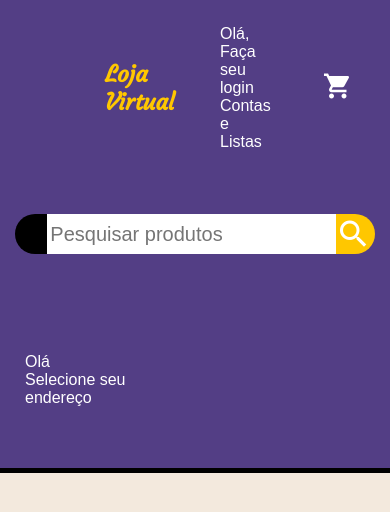
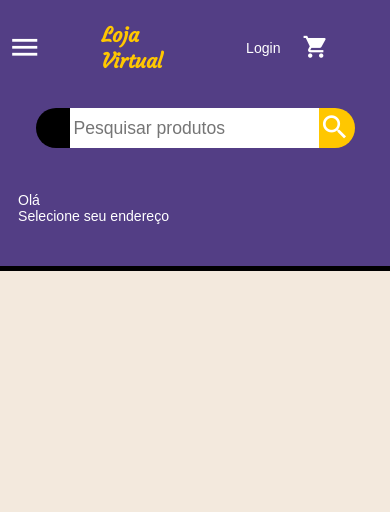
Before and after one commit to RamonBosi/Projetos-React, a React (Create React App) app in the folder projetos/: page / in a window 390 px wide. Shown: the top 512 px of the page. Built offline with nearby package versions, Linux system fonts and the light colour scheme.

Commit message:
Updating Responsiveness

```diff
--- a/projetos/src/GlobalStyles.js
+++ b/projetos/src/GlobalStyles.js
@@ -31,4 +31,10 @@ export const GlobalStyles = createGlobalStyle`
         color: var(--default-white);
         text-decoration: none;
     }
+
+    @media(max-width: 400px){
+        html{
+            font-size: 55%;
+        }
+    }
 `
--- a/projetos/src/components/Menu/index.js
+++ b/projetos/src/components/Menu/index.js
@@ -5,6 +5,7 @@ export default function MainMenu(){
     return(
         <Menu>
             <MenuContent>
+                <Icon>menu</Icon>
                 <Mark>
                     <h2>Loja Virtual</h2>
                 </Mark>
@@ -18,7 +19,7 @@ export default function MainMenu(){
                     <div><Icon>search</Icon></div>
                 </Search>
                 <AccountInformation>
-                    <a href = '#'>Olá, Faça seu login<br/>Contas e Listas</a>
+                    <a href = '#'>Login</a>
                     <a  href = '#'>Devoluções e <br/>Pedidos</a>
                     <a  href = '#'><Icon>shopping_cart</Icon></a>
                 </AccountInformation>
--- a/projetos/src/components/Menu/styles.js
+++ b/projetos/src/components/Menu/styles.js
@@ -4,20 +4,17 @@ const gridAreaNames = {
     Mark: 'Mark',
     Address: 'Address',
     Search: 'Search',
-    AccountInformation: 'AccountInformation',
-    gridTemplateArea(){
-        return `
-        ". ${this.Mark} ${this.AccountInformation} ${this.AccountInformation}"
-        "${this.Search} ${this.Search} ${this.Search} ${this.Search}"
-        "${this.Address} ${this.Address} . ."
-        `
-    }
+    AccountInformation: 'AccountInformation'
 }
 
 export const Menu = styled.header`
     background-color: var(--elements-background-color);
     padding: 15px;
     border-bottom: 5px solid var(--default-black);
+
+    @media(max-width: 400px){
+        padding: 8px;
+    }
 `
 
 export const MenuContent = styled.div`
@@ -25,11 +22,34 @@ export const MenuContent = styled.div`
     justify-content: space-around;
     align-items: center;
 
+    > span{
+        cursor: pointer;
+        display: none;
+        color: var(--default-white);
+        font-size: 3.8rem;
+    }
+
     @media(max-width: 400px){
+        height: 250px;
         display: grid;
         grid-template-columns: repeat(4, 1fr);
-        grid-template-rows: repeat(3, 1fr);
-        grid-template-areas: ${gridAreaNames.gridTemplateArea()};
+        grid-template-rows: repeat(3, 80px);
+        grid-template-areas: ${() => {
+
+            const {Mark, Address, Search, AccountInformation} = gridAreaNames
+
+            return `
+                ". ${Mark} ${AccountInformation} ${AccountInformation}"
+                "${Search} ${Search} ${Search} ${Search}"
+                "${Address} ${Address} ${Address} ."
+            `
+        }};
+        justify-items: center;
+
+        > span{
+            display: block;
+            justify-self: flex-start;
+        }
     }
 `
 
@@ -58,6 +78,7 @@ export const Address = styled.a`
 
     @media(max-width: 400px){
         grid-area: ${gridAreaNames.Address};
+        justify-self: flex-start;
     }
 `
 
@@ -66,8 +87,8 @@ export const Search = styled.div`
     height: 40px;
 
     > input{
+        width: 100%;
         font-size: 2rem;
-        width: 400px;
         outline: none;
         border: none;
         padding: 0 0 0 3px;
@@ -98,6 +119,7 @@ export const Search = styled.div`
 
     @media(max-width: 400px){
         grid-area: ${gridAreaNames.Search};
+        justify-self: center;
     }
 `
 
@@ -128,8 +150,12 @@ export const AccountInformation = styled.div`
    @media(max-width: 400px){
        grid-area: ${gridAreaNames.AccountInformation};
 
-        > a:nth-of-type(2){
-            display: none;
+        > a{
+            margin: 0;
+
+            :nth-of-type(2){
+                display: none;
+            }
         }
     }
 `
```
